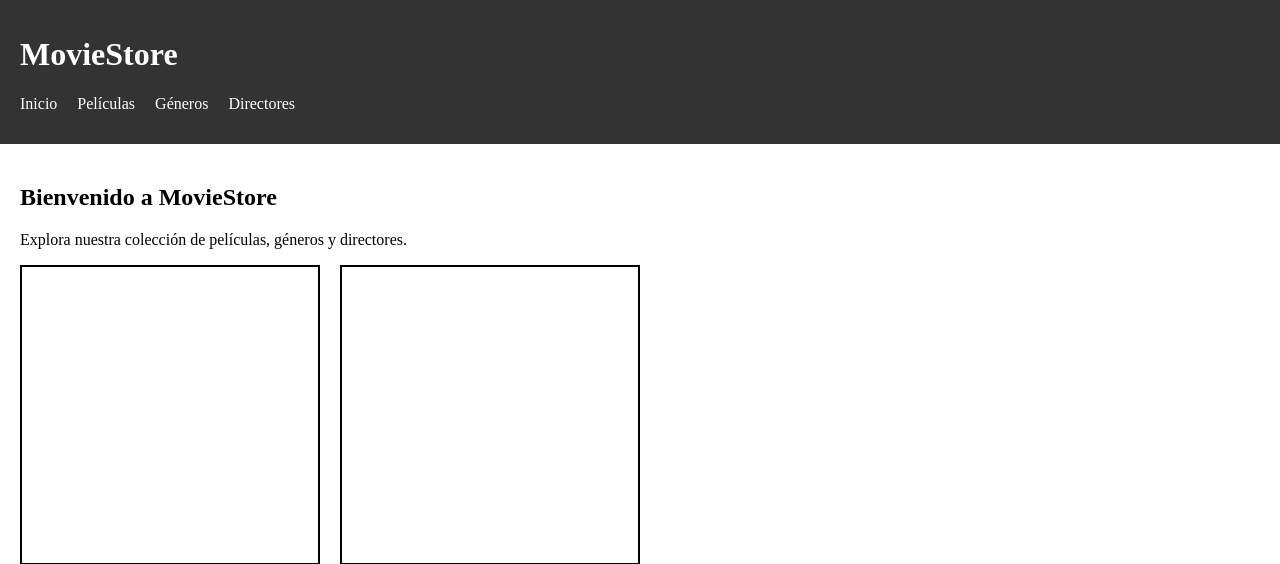
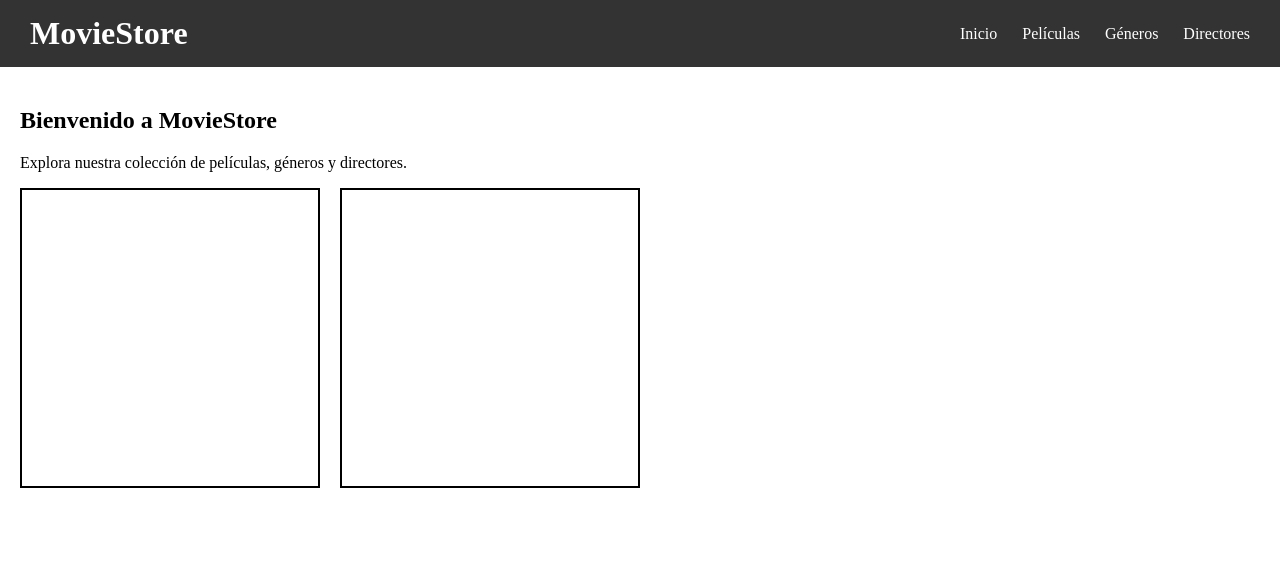
Before and after one commit to AnderArrondo/IngWeb-MovieStore, a Django app: page / in a window 1280 px wide. Shown: the top 564 px of the page. Run offline with Django 5.2, Linux system fonts and the light colour scheme.

Commit message:
header improved

```diff
--- a/movie_store/static/css/base.css
+++ b/movie_store/static/css/base.css
@@ -13,25 +13,38 @@ body {
 
 
 header {
+    display: flex;
+    justify-content: space-between;
+    align-items: center;
+
     position: sticky;
     top: 0;
     z-index: 1000;
+
     background-color: #333;
     color: white;
-    padding: 15px 20px;
+    padding: 15px 30px;
 }
-
+header h1 {
+    margin: 0;
+}
 header ul {
     display: flex;
-    gap: 20px;
+    align-items: center;
+    gap: 25px;
+
     list-style: none;
+    margin: 0;
     padding: 0;
 }
-
 header a {
     color: white;
     text-decoration: none;
 }
+header a:hover {
+    text-decoration: underline;
+}
+
 
 
 
```
